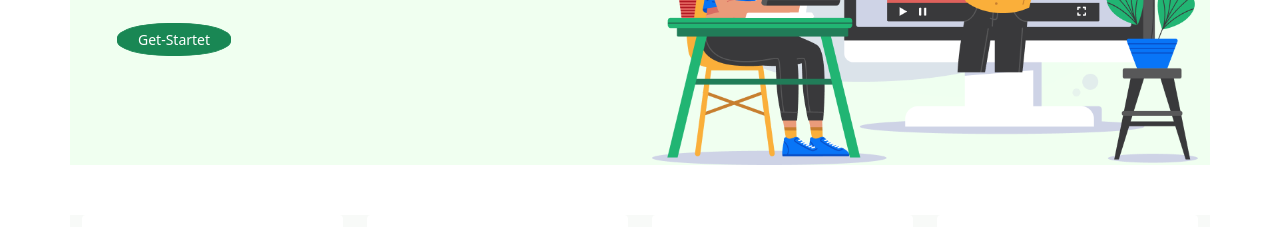
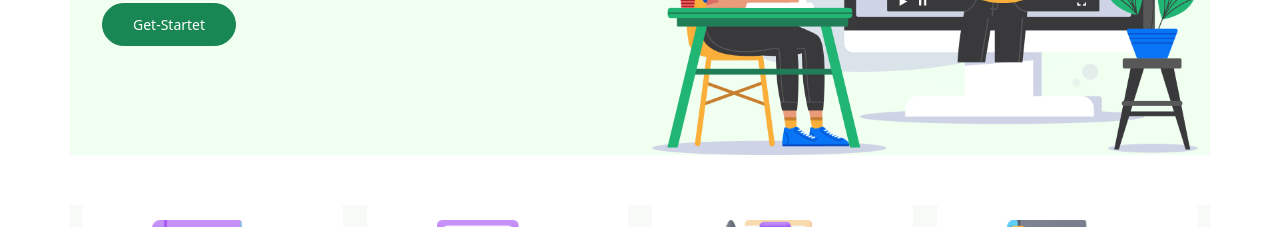
Before and after one commit to Hurayra10/E-School-Webside, a plain HTML site: page index.html in a window 1280 px wide. Shown: the part 245-472 px from the top of the page. Drawn offline with nearby package versions, Linux system fonts and the light colour scheme.

Commit message:
rest of half begun

```diff
--- a/style.css
+++ b/style.css
@@ -7,9 +7,9 @@
    max-width: 20%;
 }
 .btn{
-    border-radius: 45%;
-    padding: 5px 20px;
-    margin: 10px 15px;
+    border-radius: 30px;
+    padding: 10px 30px;
+
 }
 .under-logo-left{
     margin-left: 20px;
@@ -45,4 +45,3 @@
     border: none;
 
 }
------------------
```
